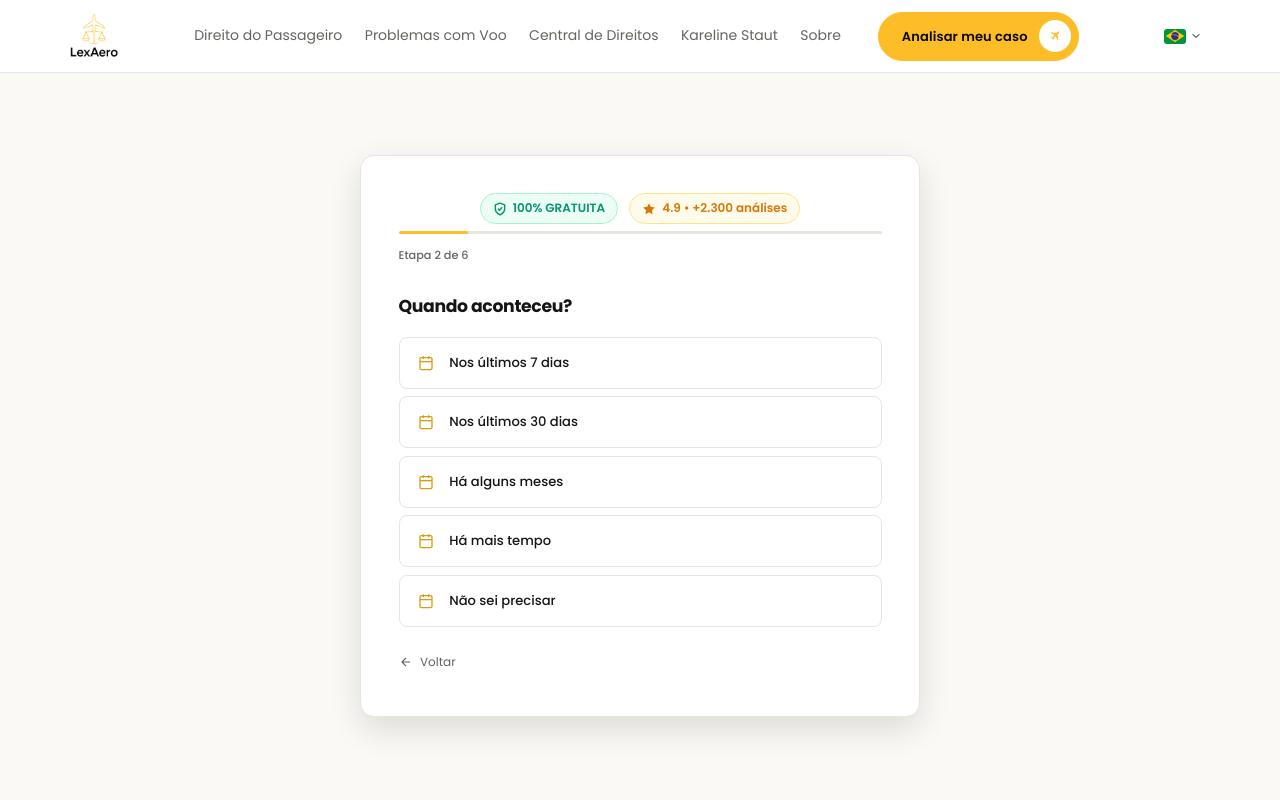
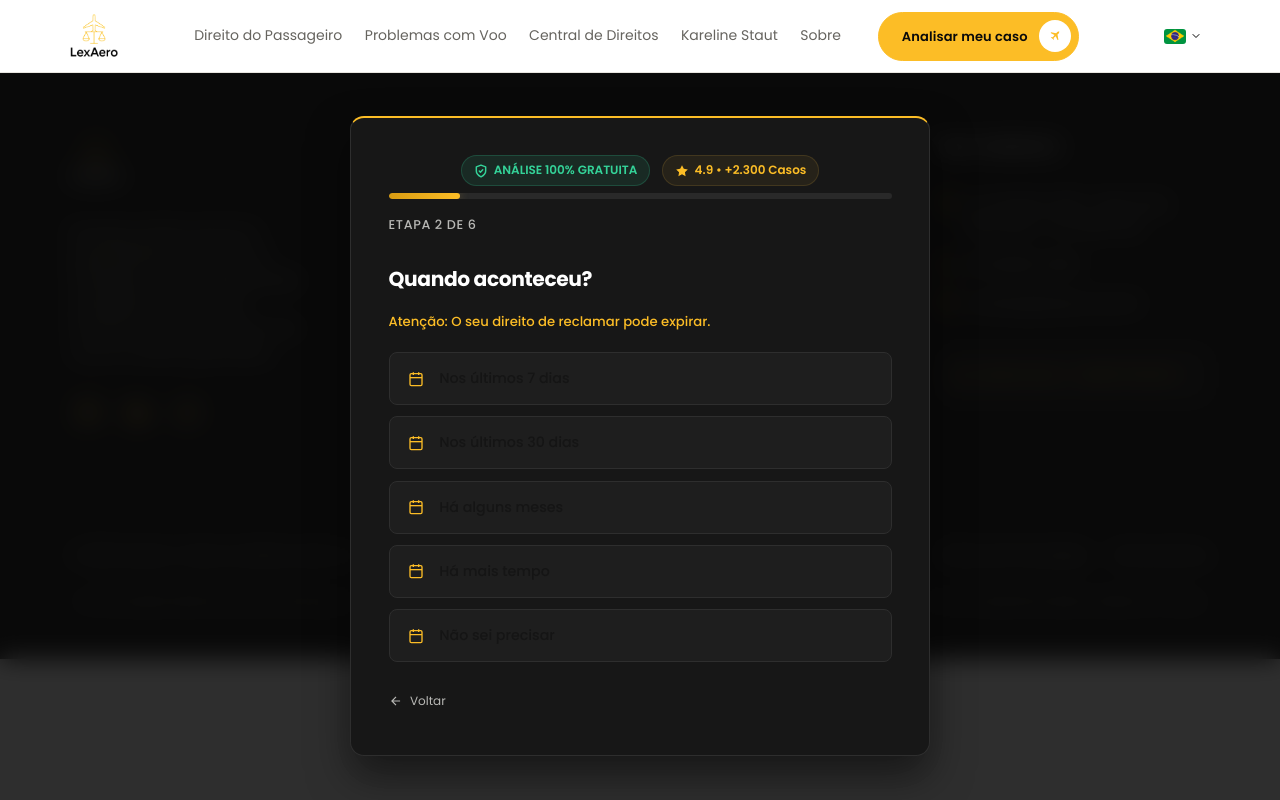
Before and after one commit to t0non/lpLexAero, a Next.js app: page /diagnostico in a window 1280 px wide. Both pictures are taken after a click on the button "Bagagem Extraviada". Built offline with nearby package versions, Linux system fonts and the light colour scheme.

Commit message:
feat: complete redesign of diagnostic quiz with persuasion engineering and dark theme

```diff
--- a/src/app/diagnostico/page.js
+++ b/src/app/diagnostico/page.js
@@ -13,13 +13,13 @@ export default function DiagnosticoPage({ searchParams }) {
       <div className="diag-card">
         <div className="diag-header" style={{ borderBottom: 'none', paddingBottom: 0, marginBottom: '0.5rem' }}>
           <div style={{ display: 'flex', gap: '0.75rem', justifyContent: 'center', flexWrap: 'wrap' }}>
-            <span style={{ display: 'inline-flex', alignItems: 'center', gap: '6px', background: '#ecfdf5', color: '#059669', border: '1px solid #a7f3d0', padding: '4px 12px', borderRadius: '999px', fontSize: '12px', fontWeight: 600 }}>
+            <span style={{ display: 'inline-flex', alignItems: 'center', gap: '6px', background: 'rgba(52, 211, 153, 0.1)', color: '#34d399', border: '1px solid rgba(52, 211, 153, 0.2)', padding: '4px 12px', borderRadius: '999px', fontSize: '12px', fontWeight: 600 }}>
               <svg width="14" height="14" viewBox="0 0 24 24" fill="none" stroke="currentColor" strokeWidth="2.5" strokeLinecap="round" strokeLinejoin="round"><path d="M12 22s8-4 8-10V5l-8-3-8 3v7c0 6 8 10 8 10z"/><path d="M9 12l2 2 4-4"/></svg>
-              100% GRATUITA
+              ANÁLISE 100% GRATUITA
             </span>
-            <span style={{ display: 'inline-flex', alignItems: 'center', gap: '6px', background: '#fffbeb', color: '#d97706', border: '1px solid #fde68a', padding: '4px 12px', borderRadius: '999px', fontSize: '12px', fontWeight: 600 }}>
+            <span style={{ display: 'inline-flex', alignItems: 'center', gap: '6px', background: 'rgba(179, 139, 54, 0.1)', color: 'var(--lex-gold)', border: '1px solid rgba(179, 139, 54, 0.2)', padding: '4px 12px', borderRadius: '999px', fontSize: '12px', fontWeight: 600 }}>
               <svg width="14" height="14" viewBox="0 0 24 24" fill="currentColor" stroke="none"><polygon points="12 2 15.09 8.26 22 9.27 17 14.14 18.18 21.02 12 17.77 5.82 21.02 7 14.14 2 9.27 8.91 8.26 12 2"/></svg>
-              4.9 • +2.300 análises
+              4.9 • +2.300 Casos
             </span>
           </div>
         </div>
--- a/src/app/globals.css
+++ b/src/app/globals.css
@@ -1887,15 +1887,16 @@ b {
     color: rgba(255, 255, 255, 0.4);
   }
 
-  /* ── Diagnostic — Limpo ───────────────────────────────────── */
+  /* ── Diagnostic — Escuro & Persuasivo ───────────────────────────────────── */
   .diag-wrap {
     position: fixed;
     top: 72px;
-    /* altura do header desktop */
     left: 0;
     right: 0;
     bottom: 0;
-    background: var(--lex-ivory);
+    background: rgba(10, 10, 10, 0.85); /* Fundo escuro semi-transparente */
+    backdrop-filter: blur(12px);
+    -webkit-backdrop-filter: blur(12px);
     display: flex;
     align-items: center;
     justify-content: center;
@@ -1904,29 +1905,30 @@ b {
   }
 
   .diag-card {
-    background: var(--lex-white);
-    border: 1.5px solid var(--lex-border-light);
+    background: var(--lex-graphite);
+    border: 1px solid var(--lex-border-dark);
+    border-top: 2px solid var(--lex-gold);
     border-radius: var(--radius-xl);
     padding: var(--space-10);
     width: 100%;
-    max-width: 560px;
-    box-shadow: var(--shadow-lg);
+    max-width: 580px;
+    box-shadow: 0 20px 40px rgba(0, 0, 0, 0.5);
     max-height: 100%;
     overflow-y: auto;
   }
 
   .diag-header {
     text-align: center;
-    margin-bottom: var(--space-8);
-    padding-bottom: var(--space-8);
-    border-bottom: 1px solid var(--lex-border-light);
+    margin-bottom: var(--space-6);
+    padding-bottom: var(--space-6);
+    border-bottom: 1px solid var(--lex-border-dark);
   }
 
   .diag-logo {
     font-size: 1rem;
     font-weight: 800;
     letter-spacing: -0.03em;
-    color: var(--lex-text);
+    color: var(--lex-white);
     margin-bottom: var(--space-4);
   }
 
@@ -1935,40 +1937,44 @@ b {
   }
 
   .diag-progress {
-    height: 3px;
-    background: var(--lex-border-light);
-    border-radius: 2px;
-    margin-bottom: var(--space-3);
+    height: 6px;
+    background: var(--lex-dark-gray);
+    border-radius: 4px;
+    margin-bottom: var(--space-4);
     overflow: hidden;
+    position: relative;
   }
 
   .diag-progress__bar {
     height: 100%;
-    background: var(--lex-gold);
-    border-radius: 2px;
-    transition: width 0.4s var(--ease);
+    background: linear-gradient(90deg, var(--lex-gold-dark) 0%, var(--lex-gold) 100%);
+    border-radius: 4px;
+    transition: width 0.5s ease-out;
+    box-shadow: 0 0 10px rgba(204, 163, 76, 0.4);
   }
 
   .diag-step-label {
-    font-size: 0.75rem;
-    color: var(--lex-text-muted);
+    font-size: 0.85rem;
+    color: var(--lex-text-dark-muted);
     font-weight: 500;
+    text-transform: uppercase;
+    letter-spacing: 0.05em;
   }
 
   .diag-question {
-    font-size: 1.15rem;
+    font-size: 1.35rem;
     font-weight: 700;
-    color: var(--lex-text);
+    color: var(--lex-white);
     margin-bottom: var(--space-5);
     letter-spacing: -0.02em;
-    line-height: 1.35;
+    line-height: 1.3;
   }
 
   .diag-options {
     display: flex;
     flex-direction: column;
-    gap: var(--space-2);
-    margin-bottom: var(--space-5);
+    gap: var(--space-3);
+    margin-bottom: var(--space-6);
   }
 
   .diag-option {
@@ -1976,32 +1982,34 @@ b {
     align-items: center;
     gap: var(--space-4);
     padding: var(--space-4) var(--space-5);
-    background: var(--lex-white);
-    border: 1.5px solid var(--lex-border-light);
+    background: rgba(255, 255, 255, 0.03);
+    border: 1px solid var(--lex-border-dark);
     border-radius: var(--radius-md);
     text-align: left;
-    color: var(--lex-text);
-    font-size: 0.875rem;
+    color: var(--lex-text-dark);
+    font-size: 0.95rem;
     font-weight: 500;
     cursor: pointer;
-    transition: all var(--duration) var(--ease);
+    transition: all 0.2s ease;
     width: 100%;
   }
 
   .diag-option:hover {
     border-color: var(--lex-gold);
-    background: var(--lex-gold-bg);
-    color: var(--lex-black);
-    transform: translateX(3px);
+    background: rgba(179, 139, 54, 0.05);
+    color: var(--lex-white);
+    transform: translateY(-2px);
+    box-shadow: 0 4px 12px rgba(0, 0, 0, 0.2);
   }
 
   .diag-option--multi.selected {
     border-color: var(--lex-gold);
-    background: var(--lex-gold-bg);
+    background: rgba(179, 139, 54, 0.1);
+    color: var(--lex-white);
   }
 
   .diag-option svg {
-    color: var(--lex-gold-dark);
+    color: var(--lex-gold);
     flex-shrink: 0;
   }
 
@@ -2014,17 +2022,17 @@ b {
     align-items: center;
     gap: var(--space-2);
     font-size: 0.8rem;
-    color: var(--lex-text-muted);
+    color: var(--lex-text-dark-muted);
     padding: var(--space-2) 0;
     margin-top: var(--space-2);
     background: none;
     border: none;
     cursor: pointer;
-    transition: color var(--duration) var(--ease);
+    transition: color 0.2s ease;
   }
 
   .diag-back:hover {
-    color: var(--lex-text);
+    color: var(--lex-white);
   }
 
   .diag-back svg {
@@ -2032,27 +2040,34 @@ b {
   }
 
   .diag-result-icon {
-    width: 48px;
-    height: 48px;
+    width: 56px;
+    height: 56px;
     border-radius: 50%;
-    background: var(--lex-gold-soft);
-    border: 1.5px solid var(--lex-gold);
+    background: rgba(179, 139, 54, 0.1);
+    border: 1px solid rgba(179, 139, 54, 0.3);
     display: flex;
     align-items: center;
     justify-content: center;
-    color: var(--lex-gold-dark);
-    margin: 0 auto var(--space-4);
+    color: var(--lex-gold);
+    margin: 0 auto var(--space-5);
+    box-shadow: 0 0 20px rgba(179, 139, 54, 0.15);
   }
 
   .diag-disclaimer {
     margin-top: var(--space-5);
     font-size: 0.75rem;
-    color: var(--lex-text-muted);
+    color: var(--lex-text-dark-muted);
     line-height: 1.65;
     padding: var(--space-4);
-    background: var(--lex-ivory);
+    background: rgba(255, 255, 255, 0.03);
+    border: 1px solid var(--lex-border-dark);
     border-radius: var(--radius-md);
-    border: none;
+  }
+
+  .diag-disclaimer strong {
+    color: var(--lex-white);
+    display: block;
+    margin-bottom: 4px;
   }
 
   .diag-lgpd {
@@ -2060,7 +2075,7 @@ b {
     align-items: flex-start;
     gap: var(--space-3);
     font-size: 0.78rem;
-    color: var(--lex-text-muted);
+    color: var(--lex-text-dark-muted);
     line-height: 1.55;
     margin-bottom: var(--space-5);
     cursor: pointer;
--- a/src/components/DiagnosticForm.js
+++ b/src/components/DiagnosticForm.js
@@ -136,25 +136,25 @@ export default function DiagnosticForm({ initialProblem = null }) {
         <div style={{ paddingBottom: '1rem' }}>
           <div style={{ display: 'grid', gridTemplateColumns: 'repeat(auto-fit, minmax(200px, 1fr))', gap: '1rem', marginBottom: '2rem' }}>
             {[
-              { label: "Voo Atrasado ou Cancelado", color: "#3b82f6", icon: <svg width="22" height="22" viewBox="0 0 24 24" fill="none" stroke="currentColor" strokeWidth="2.2" strokeLinecap="round" strokeLinejoin="round"><path d="M22 2 11 13" /><path d="M22 2 15 22 11 13 2 9 22 2z" /></svg> },
-              { label: "Bagagem Extraviada", color: "#f59e0b", icon: <svg width="22" height="22" viewBox="0 0 24 24" fill="none" stroke="currentColor" strokeWidth="2.2" strokeLinecap="round" strokeLinejoin="round"><rect x="3" y="8" width="18" height="14" rx="2" ry="2" /><path d="M16 8V5c0-1.1-.9-2-2-2h-4c-1.1 0-2 .9-2 2v3" /></svg> },
-              { label: "Overbooking", color: "#ef4444", icon: <svg width="22" height="22" viewBox="0 0 24 24" fill="none" stroke="currentColor" strokeWidth="2.2" strokeLinecap="round" strokeLinejoin="round"><path d="M16 21v-2a4 4 0 0 0-4-4H5a4 4 0 0 0-4 4v2" /><circle cx="8.5" cy="7" r="4" /><line x1="18" y1="8" x2="23" y2="13" /><line x1="23" y1="8" x2="18" y2="13" /></svg> },
-              { label: "Conexão Perdida", color: "#8b5cf6", icon: <svg width="22" height="22" viewBox="0 0 24 24" fill="none" stroke="currentColor" strokeWidth="2.2" strokeLinecap="round" strokeLinejoin="round"><path d="M10 13a5 5 0 0 0 7.54.54l3-3a5 5 0 0 0-7.07-7.07l-1.72 1.71" /><path d="M14 11a5 5 0 0 0-7.54-.54l-3 3a5 5 0 0 0 7.07 7.07l1.71-1.71" /></svg> }
+              { label: "Voo Atrasado ou Cancelado", color: "#60a5fa", icon: <svg width="22" height="22" viewBox="0 0 24 24" fill="none" stroke="currentColor" strokeWidth="2.2" strokeLinecap="round" strokeLinejoin="round"><path d="M22 2 11 13" /><path d="M22 2 15 22 11 13 2 9 22 2z" /></svg> },
+              { label: "Bagagem Extraviada", color: "#fbbf24", icon: <svg width="22" height="22" viewBox="0 0 24 24" fill="none" stroke="currentColor" strokeWidth="2.2" strokeLinecap="round" strokeLinejoin="round"><rect x="3" y="8" width="18" height="14" rx="2" ry="2" /><path d="M16 8V5c0-1.1-.9-2-2-2h-4c-1.1 0-2 .9-2 2v3" /></svg> },
+              { label: "Overbooking", color: "#f87171", icon: <svg width="22" height="22" viewBox="0 0 24 24" fill="none" stroke="currentColor" strokeWidth="2.2" strokeLinecap="round" strokeLinejoin="round"><path d="M16 21v-2a4 4 0 0 0-4-4H5a4 4 0 0 0-4 4v2" /><circle cx="8.5" cy="7" r="4" /><line x1="18" y1="8" x2="23" y2="13" /><line x1="23" y1="8" x2="18" y2="13" /></svg> },
+              { label: "Conexão Perdida", color: "#a78bfa", icon: <svg width="22" height="22" viewBox="0 0 24 24" fill="none" stroke="currentColor" strokeWidth="2.2" strokeLinecap="round" strokeLinejoin="round"><path d="M10 13a5 5 0 0 0 7.54.54l3-3a5 5 0 0 0-7.07-7.07l-1.72 1.71" /><path d="M14 11a5 5 0 0 0-7.54-.54l-3 3a5 5 0 0 0 7.07 7.07l1.71-1.71" /></svg> }
             ].map((opt) => (
               <button key={opt.label} onClick={() => advance("problem", opt.label)} style={{
-                display: 'flex', alignItems: 'center', gap: '1rem', padding: '1.25rem 1rem', background: '#fff', border: '1px solid var(--lex-border-light)', borderRadius: '12px', borderLeft: `4px solid ${opt.color}`, cursor: 'pointer', textAlign: 'left', fontWeight: 500, fontSize: '0.95rem', color: 'var(--lex-text)', transition: 'all 0.2s ease', boxShadow: '0 2px 8px rgba(0,0,0,0.02)'
+                display: 'flex', alignItems: 'center', gap: '1rem', padding: '1.25rem 1rem', background: 'rgba(255, 255, 255, 0.03)', border: '1px solid var(--lex-border-dark)', borderRadius: '12px', borderLeft: `4px solid ${opt.color}`, cursor: 'pointer', textAlign: 'left', fontWeight: 500, fontSize: '0.95rem', color: 'var(--lex-white)', transition: 'all 0.2s ease', boxShadow: '0 4px 12px rgba(0,0,0,0.1)'
               }}
-              onMouseOver={(e) => { e.currentTarget.style.boxShadow = '0 6px 16px rgba(0,0,0,0.08)'; e.currentTarget.style.transform = 'translateY(-2px)'; }}
-              onMouseOut={(e) => { e.currentTarget.style.boxShadow = '0 2px 8px rgba(0,0,0,0.02)'; e.currentTarget.style.transform = 'translateY(0)'; }}
+              onMouseOver={(e) => { e.currentTarget.style.boxShadow = `0 8px 24px ${opt.color}25`; e.currentTarget.style.transform = 'translateY(-2px)'; e.currentTarget.style.borderColor = 'var(--lex-gold)'; e.currentTarget.style.background = 'rgba(179, 139, 54, 0.05)'; }}
+              onMouseOut={(e) => { e.currentTarget.style.boxShadow = '0 4px 12px rgba(0,0,0,0.1)'; e.currentTarget.style.transform = 'translateY(0)'; e.currentTarget.style.borderColor = 'var(--lex-border-dark)'; e.currentTarget.style.background = 'rgba(255, 255, 255, 0.03)'; }}
               >
                 <div style={{ color: opt.color, display: 'flex', alignItems: 'center', justifyContent: 'center' }}>{opt.icon}</div>
                 {opt.label}
               </button>
             ))}
           </div>
-          <div style={{ textAlign: 'center', marginTop: '2rem' }}>
-            <p style={{ color: '#8b5cf6', fontWeight: 600, fontSize: '0.95rem', marginBottom: '0.25rem' }}>Indenizações de até R$ 10.000</p>
-            <p style={{ color: 'var(--text-sub)', fontSize: '0.85rem' }}>Você só paga se ganhar. Sem risco.</p>
+          <div style={{ textAlign: 'center', marginTop: '2rem', padding: '1rem', background: 'rgba(139, 92, 246, 0.05)', borderRadius: '12px', border: '1px solid rgba(139, 92, 246, 0.2)' }}>
+            <p style={{ color: '#a78bfa', fontWeight: 700, fontSize: '1.05rem', marginBottom: '0.35rem', letterSpacing: '-0.02em' }}>Descubra se você tem direito a até R$ 10.000</p>
+            <p style={{ color: 'var(--lex-text-dark-muted)', fontSize: '0.85rem' }}>Análise confidencial. Você só paga se ganhar.</p>
           </div>
         </div>
       )}
@@ -163,6 +163,7 @@ export default function DiagnosticForm({ initialProblem = null }) {
       {step === 2 && (
         <div>
           <h2 className="diag-question">Quando aconteceu?</h2>
+          <p style={{ fontSize: "0.88rem", color: "var(--lex-gold)", marginBottom: "1.25rem", fontWeight: 500 }}>Atenção: O seu direito de reclamar pode expirar.</p>
           <div className="diag-options">
             {["Nos últimos 7 dias","Nos últimos 30 dias","Há alguns meses","Há mais tempo","Não sei precisar"].map((opt) => (
               <button key={opt} className="diag-option" onClick={() => advance("period", opt)}>
@@ -293,28 +294,31 @@ export default function DiagnosticForm({ initialProblem = null }) {
         <div>
           <div style={{ textAlign: "center", marginBottom: "1.5rem" }}>
             <div className="diag-result-icon" style={{ display: "inline-flex" }}>
-              <svg width="22" height="22" viewBox="0 0 24 24" fill="none" stroke="currentColor" strokeWidth="2"><circle cx="12" cy="12" r="10"/><path d="M12 8v4M12 16h.01"/></svg>
+              <svg width="26" height="26" viewBox="0 0 24 24" fill="none" stroke="currentColor" strokeWidth="2" strokeLinecap="round" strokeLinejoin="round"><circle cx="12" cy="12" r="10"/><path d="M12 8v4l3 3"/></svg>
             </div>
-            <h2 style={{ fontSize: "1.2rem", marginBottom: "0.5rem" }}>Análise preliminar concluída</h2>
-            <p style={{ fontSize: "0.88rem", color: "var(--text-sub)", lineHeight: 1.6, maxWidth: "400px", margin: "0 auto" }}>
-              As informações fornecidas ajudam a compreender melhor a situação. Para uma avaliação jurídica individualizada, informe seus dados abaixo.
+            <h2 style={{ fontSize: "1.4rem", marginBottom: "0.5rem", color: "var(--lex-white)" }}>Tudo pronto para a sua análise.</h2>
+            <p style={{ fontSize: "0.95rem", color: "var(--lex-text-dark-muted)", lineHeight: 1.6, maxWidth: "400px", margin: "0 auto" }}>
+              Para descobrirmos o valor exato que você pode receber e os próximos passos, informe onde devemos enviar o resultado da sua avaliação gratuita.
             </p>
           </div>
 
           <form className="lead-form" onSubmit={handleSubmit}>
-            <div className="field">
-              <label htmlFor="diag-name">Nome completo *</label>
+            <div className="field" style={{ marginBottom: '1.25rem' }}>
+              <label htmlFor="diag-name" style={{ color: 'var(--lex-white)', fontSize: '0.85rem', marginBottom: '0.4rem', display: 'block' }}>Nome completo *</label>
               <input
                 id="diag-name"
                 type="text"
-                placeholder="Seu nome"
+                placeholder="Ex: João da Silva"
                 required
                 value={formData.name}
                 onChange={(e) => setFormData((p) => ({ ...p, name: e.target.value }))}
+                style={{ width: '100%', padding: '0.8rem 1rem', background: 'rgba(255, 255, 255, 0.05)', border: '1px solid var(--lex-border-dark)', borderRadius: '8px', color: 'var(--lex-white)', outline: 'none' }}
+                onFocus={(e) => e.target.style.borderColor = 'var(--lex-gold)'}
+                onBlur={(e) => e.target.style.borderColor = 'var(--lex-border-dark)'}
               />
             </div>
-            <div className="field">
-              <label htmlFor="diag-phone">WhatsApp *</label>
+            <div className="field" style={{ marginBottom: '1.25rem' }}>
+              <label htmlFor="diag-phone" style={{ color: 'var(--lex-white)', fontSize: '0.85rem', marginBottom: '0.4rem', display: 'block' }}>WhatsApp *</label>
               <input
                 id="diag-phone"
                 type="tel"
@@ -322,16 +326,22 @@ export default function DiagnosticForm({ initialProblem = null }) {
                 required
                 value={formData.phone}
                 onChange={(e) => setFormData((p) => ({ ...p, phone: e.target.value }))}
+                style={{ width: '100%', padding: '0.8rem 1rem', background: 'rgba(255, 255, 255, 0.05)', border: '1px solid var(--lex-border-dark)', borderRadius: '8px', color: 'var(--lex-white)', outline: 'none' }}
+                onFocus={(e) => e.target.style.borderColor = 'var(--lex-gold)'}
+                onBlur={(e) => e.target.style.borderColor = 'var(--lex-border-dark)'}
               />
             </div>
-            <div className="field">
-              <label htmlFor="diag-email">E-mail <span style={{ color: "var(--text-muted)", fontWeight: 400 }}>(opcional)</span></label>
+            <div className="field" style={{ marginBottom: '1.5rem' }}>
+              <label htmlFor="diag-email" style={{ color: 'var(--lex-white)', fontSize: '0.85rem', marginBottom: '0.4rem', display: 'block' }}>E-mail <span style={{ color: "var(--lex-text-dark-muted)", fontWeight: 400 }}>(opcional)</span></label>
               <input
                 id="diag-email"
                 type="email"
                 placeholder="seu@email.com"
                 value={formData.email}
                 onChange={(e) => setFormData((p) => ({ ...p, email: e.target.value }))}
+                style={{ width: '100%', padding: '0.8rem 1rem', background: 'rgba(255, 255, 255, 0.05)', border: '1px solid var(--lex-border-dark)', borderRadius: '8px', color: 'var(--lex-white)', outline: 'none' }}
+                onFocus={(e) => e.target.style.borderColor = 'var(--lex-gold)'}
+                onBlur={(e) => e.target.style.borderColor = 'var(--lex-border-dark)'}
               />
             </div>
 
@@ -341,17 +351,29 @@ export default function DiagnosticForm({ initialProblem = null }) {
                 required
                 checked={formData.lgpd}
                 onChange={(e) => setFormData((p) => ({ ...p, lgpd: e.target.checked }))}
+                style={{ marginTop: '2px', accentColor: 'var(--lex-gold)' }}
               />
-              Concordo que meus dados sejam utilizados exclusivamente para atendimento relacionado a esta solicitação, conforme a LGPD.
+              Concordo que meus dados sejam utilizados exclusivamente para atendimento sigiloso e relacionado a esta solicitação, conforme a LGPD.
             </label>
 
-            <button type="submit" className="btn btn--primary btn--full btn--lg" disabled={submitting}>
-              {submitting ? "Enviando..." : "Solicitar análise do caso"}
+            <button type="submit" className="btn btn--primary btn--full btn--lg" disabled={submitting} style={{ boxShadow: '0 8px 24px rgba(179, 139, 54, 0.3)' }}>
+              {submitting ? "Enviando seus dados..." : "Receber Análise Gratuita Agora"}
             </button>
 
+            <div style={{ display: 'flex', justifyContent: 'center', gap: '1.5rem', marginTop: '1.5rem', opacity: 0.8 }}>
+              <div style={{ display: 'flex', alignItems: 'center', gap: '0.4rem', fontSize: '0.75rem', color: 'var(--lex-text-dark-muted)' }}>
+                <svg width="14" height="14" viewBox="0 0 24 24" fill="none" stroke="currentColor" strokeWidth="2"><path d="M12 22s8-4 8-10V5l-8-3-8 3v7c0 6 8 10 8 10z"/></svg>
+                100% Seguro
+              </div>
+              <div style={{ display: 'flex', alignItems: 'center', gap: '0.4rem', fontSize: '0.75rem', color: 'var(--lex-text-dark-muted)' }}>
+                <svg width="14" height="14" viewBox="0 0 24 24" fill="none" stroke="currentColor" strokeWidth="2"><rect x="3" y="11" width="18" height="11" rx="2" ry="2"/><path d="M7 11V7a5 5 0 0 1 10 0v4"/></svg>
+                Sigilo Absoluto
+              </div>
+            </div>
+
             <div className="diag-disclaimer">
-              <strong>🔒 Seus dados são utilizados apenas para atendimento desta solicitação.</strong>
-              O diagnóstico é exclusivamente informativo e preliminar. Não constitui parecer jurídico, promessa de resultado ou garantia de indenização. Cada situação deve ser analisada individualmente.
+              <strong>Especialistas da LexAero.</strong>
+              O diagnóstico é exclusivamente informativo. Cada situação deve ser analisada individualmente por um de nossos especialistas antes de qualquer medida legal.
             </div>
           </form>
 
```
